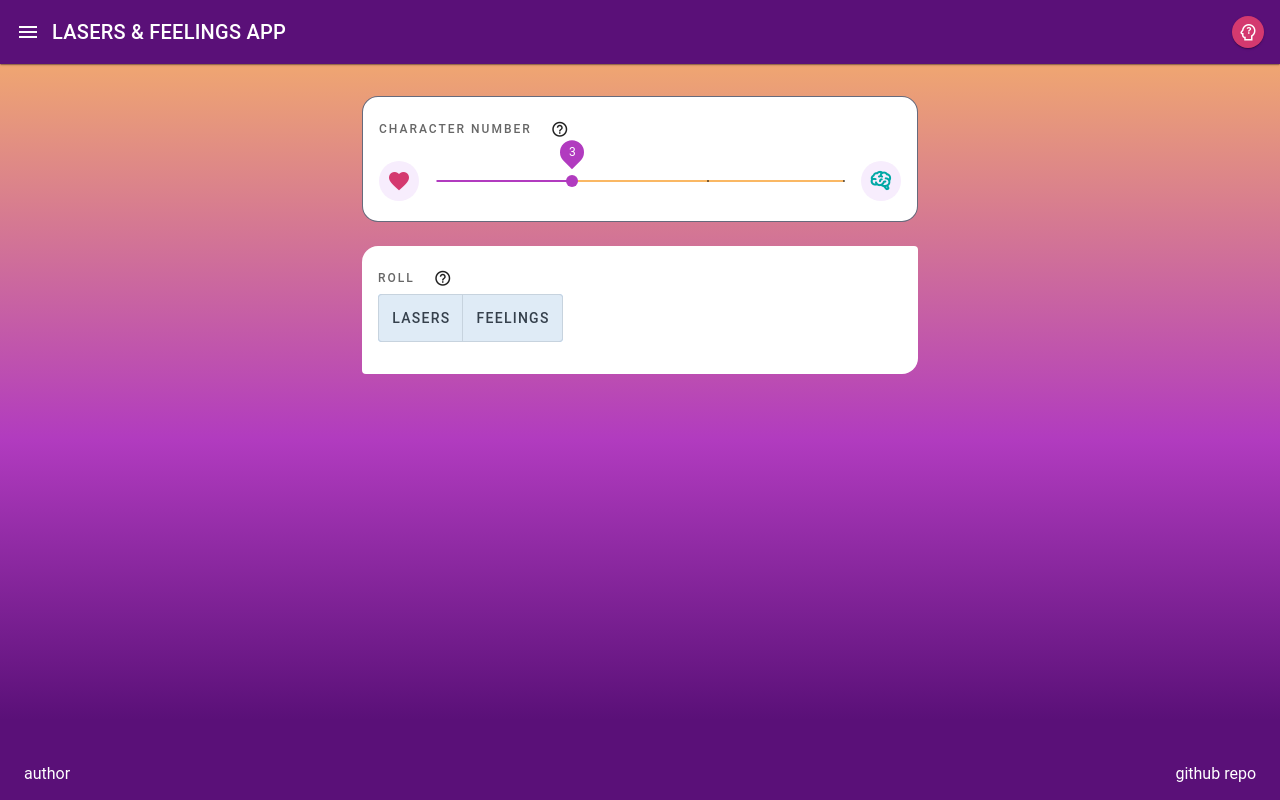
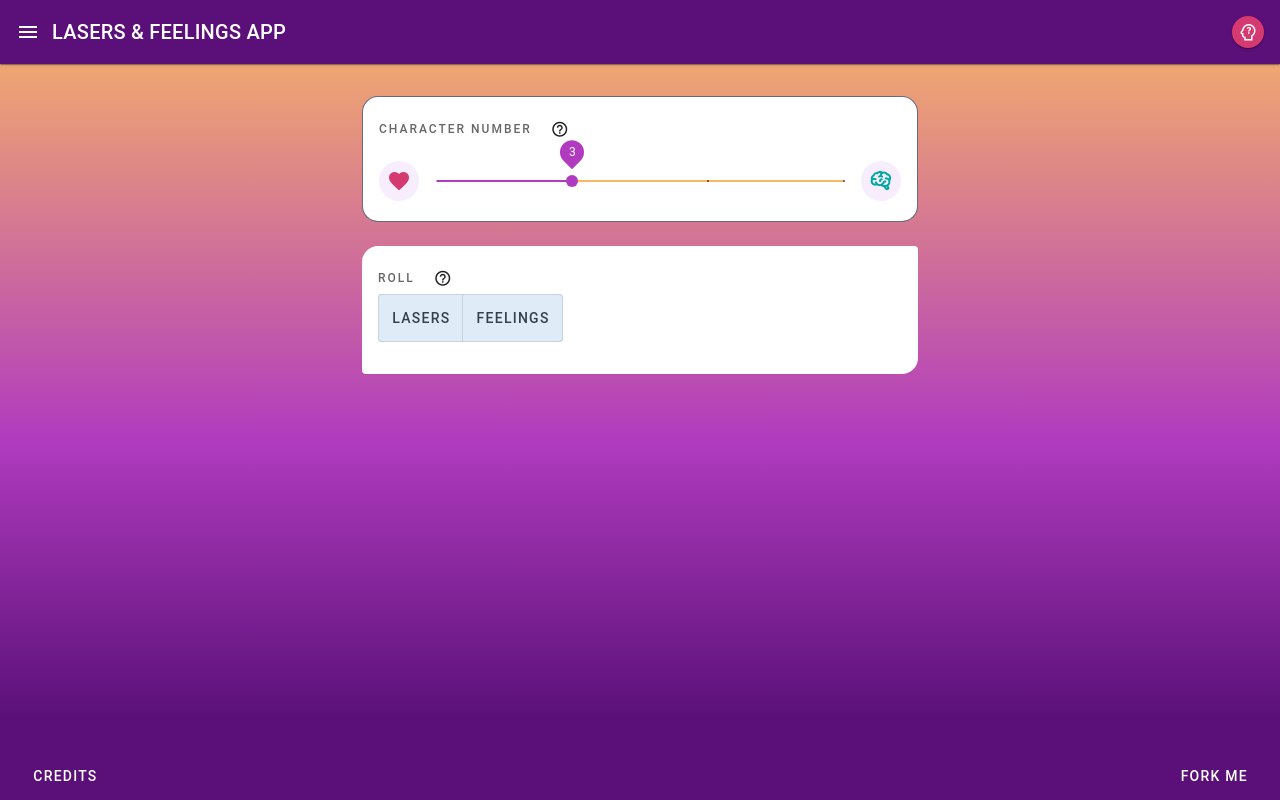
Before and after one commit to mcurren/lasers-feelings-tool, a Vue app: page / in a window 1280 px wide. Built offline with nearby package versions, Linux system fonts and the light colour scheme; what vue-confetti would draw is missing.

Commit message:
redesign for footer credits

```diff
--- a/src/App.vue
+++ b/src/App.vue
@@ -7,7 +7,7 @@
         <h1 class="text-h6">LASERS & FEELINGS <span class="hide-xs">APP</span></h1>
       </div>
       <v-spacer/>
-      <DialogInfo/>
+      <InfoDialog/>
     </v-app-bar>
 
     <!-- content -->
@@ -71,21 +71,28 @@
 
     <!-- footer -->
     <v-footer app flat absolute dark color="transparent">
-      <div id="footer">
-        <a href="https://curren.me" title="Mike Curren Portfolio" target="_blank">author</a>
-        <a href="https://github.com/mcurren/lasers-feelings-tool" title="Fork the repo on Github" target="_blank">github repo</a>
-      </div>
+      <CreditDialog/>
+      <v-spacer/>
+      <v-btn
+        text
+        color="white"
+        href="https://github.com/mcurren/lasers-feelings-tool"
+        target="_blank">
+        Fork Me
+      </v-btn>
     </v-footer>
   </v-app>
 </template>
 
 <script>
-import DialogInfo from '@/components/DialogInfo';
+import InfoDialog from '@/components/DialogInfo';
+import CreditDialog from '@/components/DialogCredit';
 
 export default {
   name: 'App',
   components: {
-    DialogInfo,
+    InfoDialog,
+    CreditDialog,
   },
   data: () => ({
     drawer: false,
@@ -154,17 +161,6 @@ body {
     margin: 2rem 0.75rem;
   }
 }
-#footer {
-  display: flex;
-  flex: 1;
-  justify-content: space-between;
-  a {
-    display: inline-block;
-    color: white !important;
-    text-decoration: none;
-    padding: 0.5rem;
-  }
-}
 // results styles - needs to avoid scoping???
 .results {
   em, strong {
--- /dev/null
+++ b/src/components/DialogCredit.vue
@@ -0,0 +1,39 @@
+<template>
+  <v-dialog
+    v-model="dialog"
+    scrollable
+    max-width="500px">
+    <template v-slot:activator="{ on, attrs }">
+      <v-btn
+        text
+        color="white"
+        v-bind="attrs"
+        v-on="on">
+        credits
+      </v-btn>
+    </template>
+    <v-card
+      tile>
+      <v-card-title>Credits</v-card-title>
+      <v-divider></v-divider>
+      <v-card-text>
+        <p style="margin-top:1rem;">The entire <a href="http://www.onesevendesign.com/laserfeelings/" title="Lasers & Feelings RPG" target="_blank">Lasers & Feelings</a> RPG, concept and most of the copy in this app was written by the brilliant <a href="https://twitter.com/john_harper" title="Follow John Harper on Twitter" target="_blank">John Harper</a>.</p>
+        <p>This app was developed with loving care by <a href="https://curren.me" title="Mike Curren's Portfolio" target="_blank">Mike Curren</a>. It is built with <a href="https://vuejs.org/" title="Vue.js - The Progressive Javascript Framework" target="_blank">Vue.js</a>, bootstrapped using <a href="https://vuetifyjs.com/" title="Vuetify Material Design Component Framework" target="_blank">Vuetify</a> and hosted on <a href="https://www.netlify.com/" title="Netlify Hosting - Server Less, Do More" target="_blank">Netlify</a>. The code is open source and you can find <a href="https://github.com/mcurren/lasers-feelings-tool" title="Fork the repo on Github" target="_blank">the repo on Github</a>.</p>
+      </v-card-text>
+      <v-divider></v-divider>
+      <v-card-actions>
+        <v-spacer></v-spacer>
+        <v-btn text color="error" @click="dialog = false">Close</v-btn>
+      </v-card-actions>
+    </v-card>
+  </v-dialog>
+</template>
+
+<script>
+  export default {
+    name: 'CreditDialog',
+    data: () => ({
+      dialog: false,
+    }),
+  }
+</script>
--- a/src/components/RollDice.vue
+++ b/src/components/RollDice.vue
@@ -215,7 +215,7 @@
 </template>
 
 <script>
-import Dialog from '@/components/Dialog';
+import Dialog from '@/components/DialogHelp';
 
 export default {
   name: 'RollDice',
--- a/src/views/Character.vue
+++ b/src/views/Character.vue
@@ -139,7 +139,7 @@
   </div>
 </template>
 <script>
-import Dialog from '@/components/Dialog';
+import Dialog from '@/components/DialogHelp';
 
 export default {
   name: 'Mission',
```
Also changed, not shown: src/components/DialogInfo.vue (+0 -22 lines), src/components/DialogHelp.vue (renamed from src/components/Dialog.vue).
